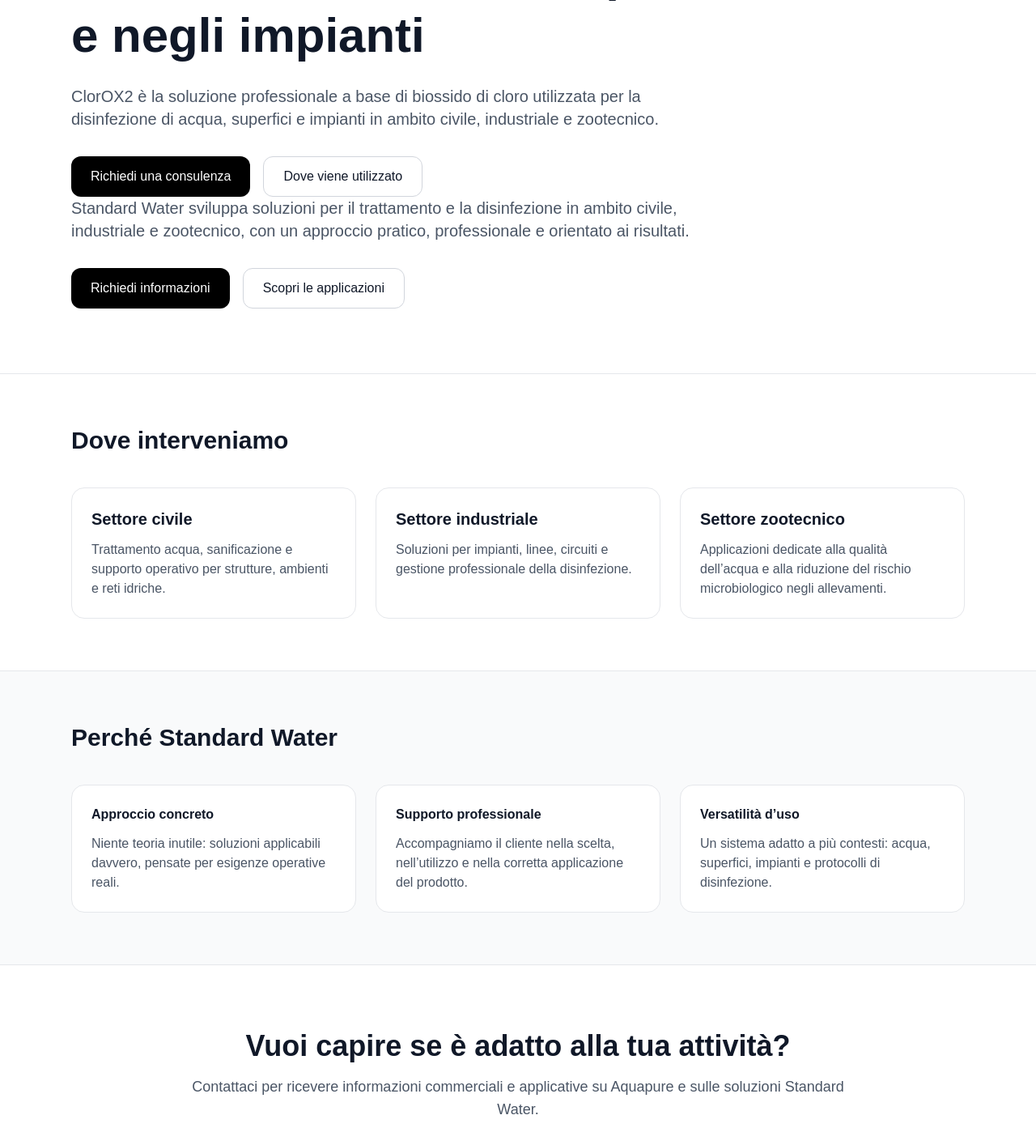
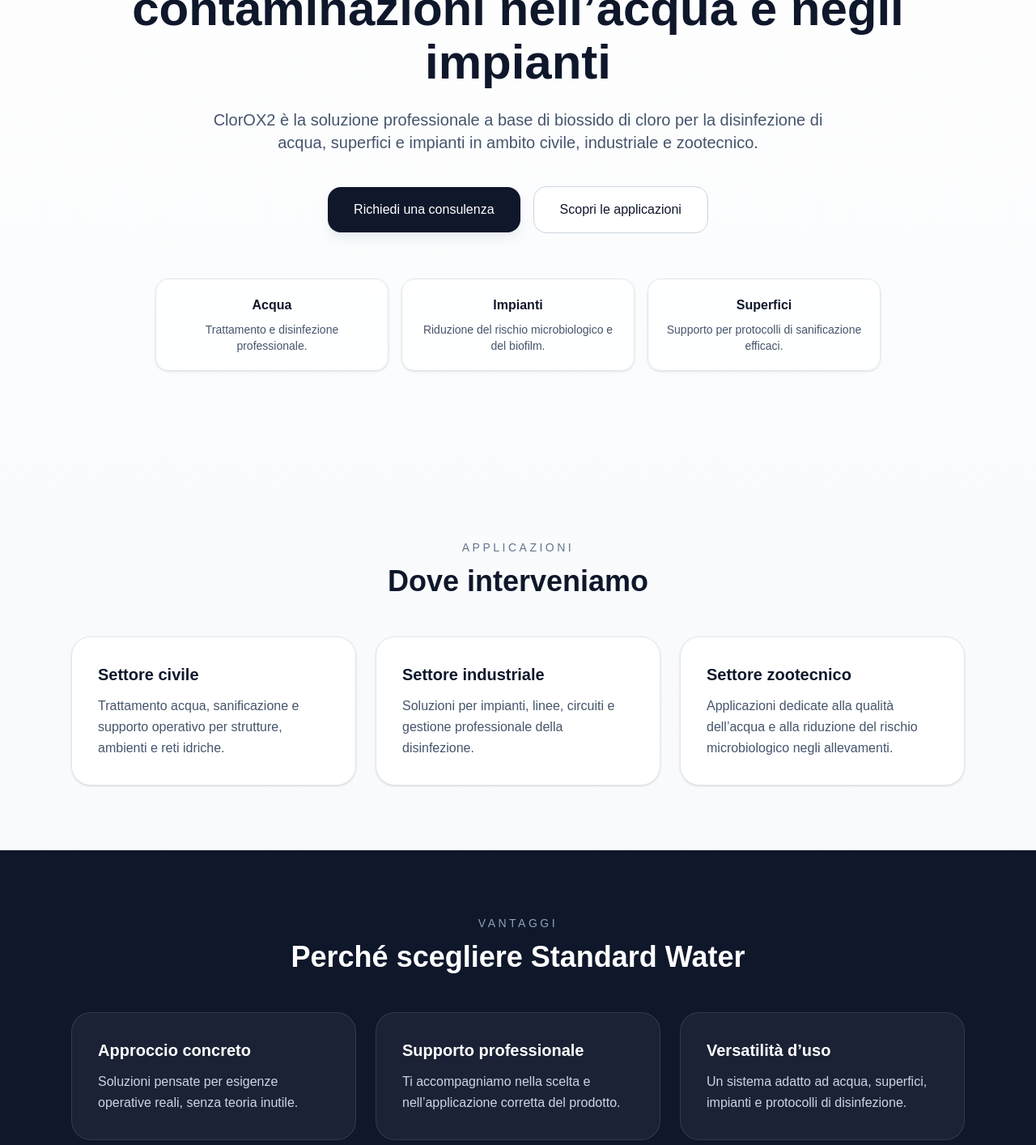
Before and after one commit to markroccetti-source/tandard-water-website, a Next.js app: page / in a window 1280 px wide. Shown: the part 260-1674 px from the top of the page at 81% size. Built offline with nearby package versions, Linux system fonts and the light colour scheme.

Commit message:
Design homepage migliorato

```diff
--- a/app/page.tsx
+++ b/app/page.tsx
@@ -1,143 +1,157 @@
 export default function Home() {
   return (
-    <main className="min-h-screen bg-white text-gray-900">
-      <section className="max-w-6xl mx-auto px-6 py-20">
-        <div className="max-w-3xl">
-          <p className="text-sm uppercase tracking-[0.2em] text-gray-500 mb-4">
+    <main className="min-h-screen bg-gradient-to-b from-white via-slate-50 to-white text-slate-900">
+      <section className="max-w-6xl mx-auto px-6 py-24 md:py-32 text-center">
+        <p className="text-sm uppercase tracking-[0.3em] text-slate-500 mb-6">
           Standard Water
         </p>
 
-          <h1 className="text-4xl md:text-6xl font-bold leading-tight mb-6">
+        <h1 className="max-w-5xl mx-auto text-4xl md:text-6xl font-bold leading-tight md:leading-[1.1] mb-6">
           Elimina batteri, biofilm e contaminazioni nell’acqua e negli impianti
         </h1>
 
-<p className="text-lg md:text-xl text-gray-600 mb-8">
-  ClorOX2 è la soluzione professionale a base di biossido di cloro utilizzata
-  per la disinfezione di acqua, superfici e impianti in ambito civile,
+        <p className="max-w-3xl mx-auto text-lg md:text-xl text-slate-600 mb-10">
+          ClorOX2 è la soluzione professionale a base di biossido di cloro per
+          la disinfezione di acqua, superfici e impianti in ambito civile,
           industriale e zootecnico.
         </p>
 
-<div className="flex flex-col sm:flex-row gap-4">
+        <div className="flex flex-col sm:flex-row items-center justify-center gap-4 mb-14">
           <a
             href="#contatti"
-    className="inline-flex items-center justify-center rounded-xl bg-black text-white px-6 py-3 font-medium"
+            className="inline-flex items-center justify-center rounded-2xl bg-slate-900 text-white px-8 py-4 font-medium shadow-lg shadow-slate-300/40 transition hover:-translate-y-0.5"
           >
             Richiedi una consulenza
           </a>
 
           <a
             href="#applicazioni"
-    className="inline-flex items-center justify-center rounded-xl border border-gray-300 px-6 py-3 font-medium"
-  >
-    Dove viene utilizzato
-  </a>
-</div>
-
-          <p className="text-lg md:text-xl text-gray-600 mb-8">
-            Standard Water sviluppa soluzioni per il trattamento e la
-            disinfezione in ambito civile, industriale e zootecnico, con un
-            approccio pratico, professionale e orientato ai risultati.
-          </p>
-
-          <div className="flex flex-col sm:flex-row gap-4">
-            <a
-              href="#contatti"
-              className="inline-flex items-center justify-center rounded-xl bg-black text-white px-6 py-3 font-medium"
-            >
-              Richiedi informazioni
-            </a>
-
-            <a
-              href="#applicazioni"
-              className="inline-flex items-center justify-center rounded-xl border border-gray-300 px-6 py-3 font-medium"
+            className="inline-flex items-center justify-center rounded-2xl border border-slate-300 bg-white px-8 py-4 font-medium transition hover:bg-slate-50"
           >
             Scopri le applicazioni
           </a>
         </div>
+
+        <div className="grid md:grid-cols-3 gap-4 max-w-4xl mx-auto">
+          <div className="rounded-2xl border border-slate-200 bg-white/80 backdrop-blur p-5 shadow-sm">
+            <p className="font-semibold mb-2">Acqua</p>
+            <p className="text-sm text-slate-600">
+              Trattamento e disinfezione professionale.
+            </p>
+          </div>
+
+          <div className="rounded-2xl border border-slate-200 bg-white/80 backdrop-blur p-5 shadow-sm">
+            <p className="font-semibold mb-2">Impianti</p>
+            <p className="text-sm text-slate-600">
+              Riduzione del rischio microbiologico e del biofilm.
+            </p>
+          </div>
+
+          <div className="rounded-2xl border border-slate-200 bg-white/80 backdrop-blur p-5 shadow-sm">
+            <p className="font-semibold mb-2">Superfici</p>
+            <p className="text-sm text-slate-600">
+              Supporto per protocolli di sanificazione efficaci.
+            </p>
+          </div>
         </div>
       </section>
 
-      <section id="applicazioni" className="border-t border-gray-200">
-        <div className="max-w-6xl mx-auto px-6 py-16">
-          <h2 className="text-3xl font-bold mb-10">Dove interveniamo</h2>
+      <section id="applicazioni" className="max-w-6xl mx-auto px-6 py-20">
+        <div className="text-center mb-12">
+          <p className="text-sm uppercase tracking-[0.25em] text-slate-500 mb-3">
+            Applicazioni
+          </p>
+          <h2 className="text-3xl md:text-4xl font-bold">
+            Dove interveniamo
+          </h2>
+        </div>
 
         <div className="grid md:grid-cols-3 gap-6">
-            <div className="rounded-2xl border border-gray-200 p-6">
+          <div className="rounded-3xl border border-slate-200 bg-white p-8 shadow-sm">
             <h3 className="text-xl font-semibold mb-3">Settore civile</h3>
-              <p className="text-gray-600">
+            <p className="text-slate-600 leading-relaxed">
               Trattamento acqua, sanificazione e supporto operativo per
               strutture, ambienti e reti idriche.
             </p>
           </div>
 
-            <div className="rounded-2xl border border-gray-200 p-6">
+          <div className="rounded-3xl border border-slate-200 bg-white p-8 shadow-sm">
             <h3 className="text-xl font-semibold mb-3">Settore industriale</h3>
-              <p className="text-gray-600">
+            <p className="text-slate-600 leading-relaxed">
               Soluzioni per impianti, linee, circuiti e gestione professionale
               della disinfezione.
             </p>
           </div>
 
-            <div className="rounded-2xl border border-gray-200 p-6">
+          <div className="rounded-3xl border border-slate-200 bg-white p-8 shadow-sm">
             <h3 className="text-xl font-semibold mb-3">Settore zootecnico</h3>
-              <p className="text-gray-600">
+            <p className="text-slate-600 leading-relaxed">
               Applicazioni dedicate alla qualità dell’acqua e alla riduzione
               del rischio microbiologico negli allevamenti.
+            </p>
+          </div>
+        </div>
+      </section>
+
+      <section className="bg-slate-900 text-white">
+        <div className="max-w-6xl mx-auto px-6 py-20">
+          <div className="text-center mb-12">
+            <p className="text-sm uppercase tracking-[0.25em] text-slate-400 mb-3">
+              Vantaggi
+            </p>
+            <h2 className="text-3xl md:text-4xl font-bold">
+              Perché scegliere Standard Water
+            </h2>
+          </div>
+
+          <div className="grid md:grid-cols-3 gap-6">
+            <div className="rounded-3xl border border-white/10 bg-white/5 p-8">
+              <h3 className="text-xl font-semibold mb-3">Approccio concreto</h3>
+              <p className="text-slate-300 leading-relaxed">
+                Soluzioni pensate per esigenze operative reali, senza teoria
+                inutile.
+              </p>
+            </div>
+
+            <div className="rounded-3xl border border-white/10 bg-white/5 p-8">
+              <h3 className="text-xl font-semibold mb-3">Supporto professionale</h3>
+              <p className="text-slate-300 leading-relaxed">
+                Ti accompagniamo nella scelta e nell’applicazione corretta del
+                prodotto.
+              </p>
+            </div>
+
+            <div className="rounded-3xl border border-white/10 bg-white/5 p-8">
+              <h3 className="text-xl font-semibold mb-3">Versatilità d’uso</h3>
+              <p className="text-slate-300 leading-relaxed">
+                Un sistema adatto ad acqua, superfici, impianti e protocolli di
+                disinfezione.
               </p>
             </div>
           </div>
         </div>
       </section>
 
-      <section className="border-t border-gray-200 bg-gray-50">
-        <div className="max-w-6xl mx-auto px-6 py-16">
-          <h2 className="text-3xl font-bold mb-10">Perché Standard Water</h2>
+      <section id="contatti" className="max-w-4xl mx-auto px-6 py-24 text-center">
+        <p className="text-sm uppercase tracking-[0.25em] text-slate-500 mb-3">
+          Contatti
+        </p>
 
-          <div className="grid md:grid-cols-3 gap-6">
-            <div className="rounded-2xl bg-white border border-gray-200 p-6">
-              <h3 className="font-semibold mb-3">Approccio concreto</h3>
-              <p className="text-gray-600">
-                Niente teoria inutile: soluzioni applicabili davvero, pensate
-                per esigenze operative reali.
-              </p>
-            </div>
+        <h2 className="text-3xl md:text-5xl font-bold mb-5">
+          Vuoi capire se ClorOX2 è adatto alla tua attività?
+        </h2>
 
-            <div className="rounded-2xl bg-white border border-gray-200 p-6">
-              <h3 className="font-semibold mb-3">Supporto professionale</h3>
-              <p className="text-gray-600">
-                Accompagniamo il cliente nella scelta, nell’utilizzo e nella
-                corretta applicazione del prodotto.
-              </p>
-            </div>
-
-            <div className="rounded-2xl bg-white border border-gray-200 p-6">
-              <h3 className="font-semibold mb-3">Versatilità d’uso</h3>
-              <p className="text-gray-600">
-                Un sistema adatto a più contesti: acqua, superfici, impianti e
-                protocolli di disinfezione.
-              </p>
-            </div>
-          </div>
-        </div>
-      </section>
-
-      <section id="contatti" className="border-t border-gray-200">
-        <div className="max-w-4xl mx-auto px-6 py-20 text-center">
-          <h2 className="text-3xl md:text-4xl font-bold mb-4">
-            Vuoi capire se è adatto alla tua attività?
-          </h2>
-          <p className="text-lg text-gray-600 mb-8">
-            Contattaci per ricevere informazioni commerciali e applicative su
-            Aquapure e sulle soluzioni Standard Water.
+        <p className="text-lg text-slate-600 mb-10 max-w-2xl mx-auto">
+          Contattaci per ricevere informazioni commerciali e applicative sulle
+          soluzioni Standard Water.
         </p>
 
         <a
           href="mailto:info@standardwater.it"
-            className="inline-flex items-center justify-center rounded-xl bg-black text-white px-8 py-4 font-medium"
+          className="inline-flex items-center justify-center rounded-2xl bg-slate-900 text-white px-8 py-4 font-medium shadow-lg shadow-slate-300/40 transition hover:-translate-y-0.5"
         >
           Scrivici ora
         </a>
-        </div>
       </section>
     </main>
   );
```
Lines whose indentation alone changed are shown as unchanged.
